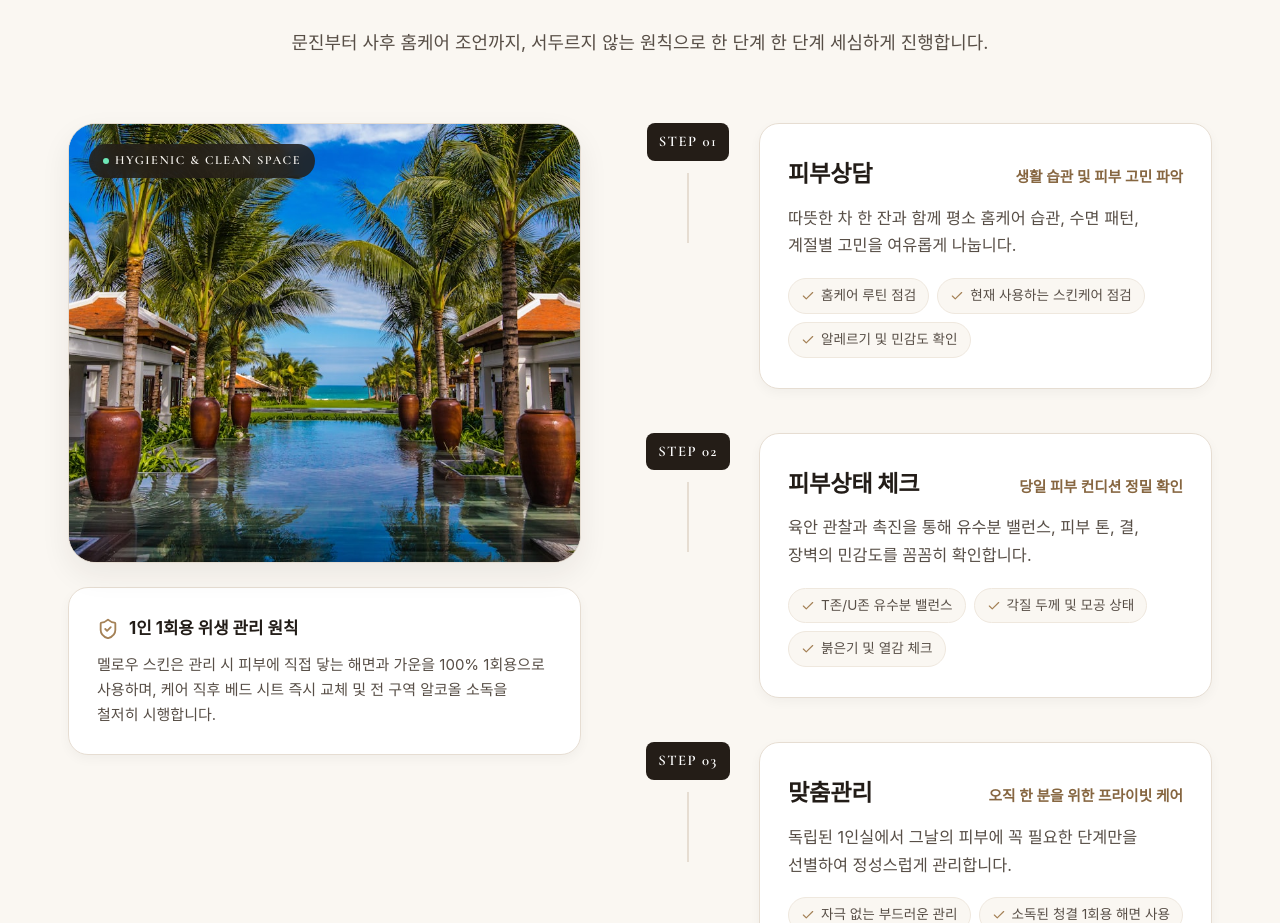
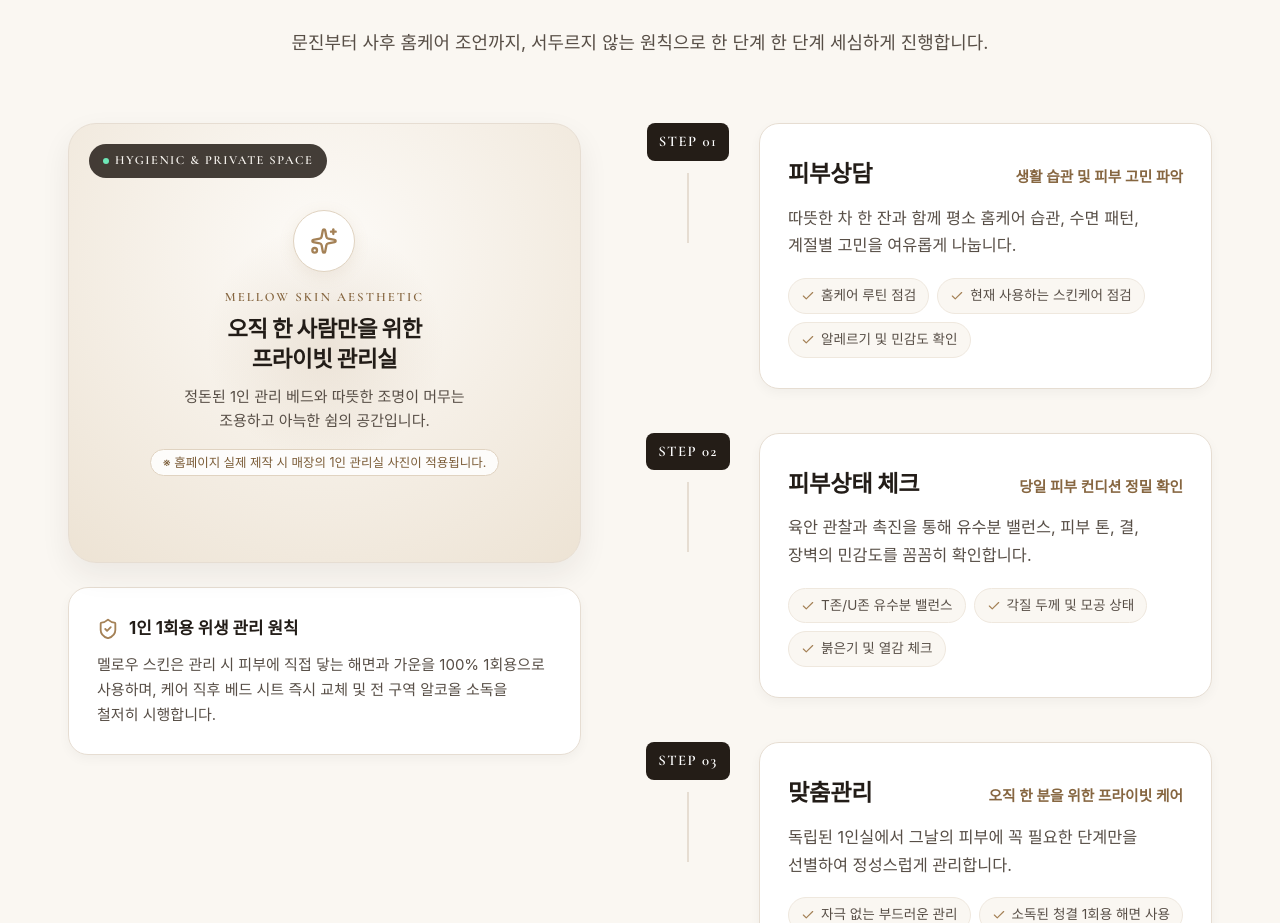
Before and after one commit to jihyekim0616-collab/mellow-skin-demo, a React (Vite) app: page / in a window 1280 px wide. Shown: the part 5405-6328 px from the top of the page. Built offline with nearby package versions, Linux system fonts and the light colour scheme; a web font is replaced by a local one.

Commit message:
fix: replace resort photo with elegant beige-toned private treatment room placeholder in CareProcess

```diff
--- a/src/components/CareProcess.css
+++ b/src/components/CareProcess.css
@@ -39,33 +39,116 @@
   border-radius: 28px;
   overflow: hidden;
   box-shadow: var(--shadow-md);
-  border: 1px solid var(--border-color);
-  background: var(--bg-warm-sand) url('/images/care-process.jpg') center/cover no-repeat;
+  border: 1.5px solid var(--border-color);
+  background: radial-gradient(circle at 50% 30%, #FDFBF8 0%, #EDE3D4 100%);
+  display: flex;
+  align-items: center;
+  justify-content: center;
+  padding: 32px 24px;
 }
 
 @media (max-width: 960px) {
   .process-photo-box {
-    height: 320px;
+    height: 330px;
   }
 }
 
 @media (max-width: 480px) {
   .process-photo-box {
-    height: 260px;
+    height: 290px;
     border-radius: 20px;
+    padding: 24px 16px;
   }
 }
 
-.process-photo {
-  width: 100%;
-  height: 100%;
-  object-fit: cover;
-  display: block;
-  transition: transform 0.6s ease, opacity 0.3s ease;
+.placeholder-ambient-glow {
+  position: absolute;
+  width: 240px;
+  height: 240px;
+  border-radius: 50%;
+  background: radial-gradient(circle, rgba(164, 129, 86, 0.16) 0%, transparent 70%);
+  top: 50%;
+  left: 50%;
+  transform: translate(-50%, -50%);
+  pointer-events: none;
 }
 
-.process-photo-box:hover .process-photo {
-  transform: scale(1.03);
+.room-placeholder-content {
+  position: relative;
+  z-index: 2;
+  text-align: center;
+  display: flex;
+  flex-direction: column;
+  align-items: center;
+  max-width: 360px;
+}
+
+.room-icon-circle {
+  width: 62px;
+  height: 62px;
+  border-radius: 50%;
+  background-color: #FFFFFF;
+  border: 1.5px solid var(--accent-gold-border);
+  display: flex;
+  align-items: center;
+  justify-content: center;
+  color: var(--accent-gold);
+  margin-bottom: 14px;
+  box-shadow: 0 4px 16px rgba(164, 129, 86, 0.12);
+}
+
+.room-sparkle-icon {
+  color: var(--accent-gold);
+}
+
+.room-placeholder-brand {
+  font-family: var(--font-serif);
+  font-size: 0.8rem;
+  font-weight: 700;
+  letter-spacing: 0.16em;
+  color: var(--accent-gold-dark);
+  text-transform: uppercase;
+  margin-bottom: 6px;
+}
+
+.room-placeholder-title {
+  font-size: 1.4rem;
+  font-weight: 800;
+  color: var(--text-primary);
+  line-height: 1.35;
+  margin-bottom: 10px;
+  letter-spacing: -0.02em;
+}
+
+@media (max-width: 480px) {
+  .room-placeholder-title {
+    font-size: 1.22rem;
+  }
+}
+
+.room-placeholder-desc {
+  font-size: 0.94rem;
+  color: var(--text-secondary);
+  line-height: 1.6;
+  margin-bottom: 16px;
+}
+
+@media (max-width: 480px) {
+  .room-placeholder-desc {
+    font-size: 0.88rem;
+    margin-bottom: 12px;
+  }
+}
+
+.room-placeholder-hint {
+  font-size: 0.78rem;
+  color: #7A5B36;
+  background-color: rgba(255, 255, 255, 0.85);
+  border: 1px solid var(--accent-gold-border);
+  padding: 4px 12px;
+  border-radius: var(--radius-full);
+  display: inline-block;
+  line-height: 1.4;
 }
 
 .process-photo-tag {
--- a/src/components/CareProcess.tsx
+++ b/src/components/CareProcess.tsx
@@ -1,5 +1,5 @@
 import React from 'react';
-import { ShieldCheck, Check } from 'lucide-react';
+import { ShieldCheck, Check, Sparkles } from 'lucide-react';
 import { PROCESS_STEPS } from '../data/content';
 import './CareProcess.css';
 
@@ -16,29 +16,34 @@ export const CareProcess: React.FC = () => {
           </p>
         </div>
 
-        {/* Editorial Layout: Left Photo & Hygiene + Right Timeline */}
+        {/* Editorial Layout: Left Photo/Placeholder & Hygiene + Right Timeline */}
         <div className="process-editorial-grid">
-          {/* Left Column: Atmospheric Photo & Sanitation Guarantee */}
+          {/* Left Column: Atmospheric Private Room Placeholder & Sanitation Guarantee */}
           <div className="process-visual-col">
-            <div className="process-photo-box">
-              <img
-                src="/images/care-process.jpg"
-                alt="깨끗하고 위생적인 멜로우 스킨 스킨케어 도구와 아늑한 공간"
-                className="process-photo"
-                loading="lazy"
-                onError={(e) => {
-                  const target = e.currentTarget;
-                  if (!target.dataset.fallback) {
-                    target.dataset.fallback = 'true';
-                    target.src = 'https://images.unsplash.com/photo-1596178065887-1198b6148b2b?auto=format&fit=crop&w=1000&q=80';
-                  } else {
-                    target.style.opacity = '0';
-                  }
-                }}
-              />
+            <div className="process-photo-box process-room-placeholder">
+              <div className="placeholder-ambient-glow" aria-hidden="true" />
+
               <div className="process-photo-tag">
                 <span className="dot-live" />
-                <span>HYGIENIC & CLEAN SPACE</span>
+                <span>HYGIENIC & PRIVATE SPACE</span>
+              </div>
+
+              <div className="room-placeholder-content">
+                <div className="room-icon-circle">
+                  <Sparkles size={28} className="room-sparkle-icon" />
+                </div>
+                <span className="room-placeholder-brand">MELLOW SKIN AESTHETIC</span>
+                <h3 className="room-placeholder-title">
+                  오직 한 사람만을 위한<br />
+                  프라이빗 관리실
+                </h3>
+                <p className="room-placeholder-desc">
+                  정돈된 1인 관리 베드와 따뜻한 조명이 머무는<br />
+                  조용하고 아늑한 쉼의 공간입니다.
+                </p>
+                <span className="room-placeholder-hint">
+                  ※ 홈페이지 실제 제작 시 매장의 1인 관리실 사진이 적용됩니다.
+                </span>
               </div>
             </div>
 
```
Also changed, not shown: public/images/care-process.jpg (deleted).
